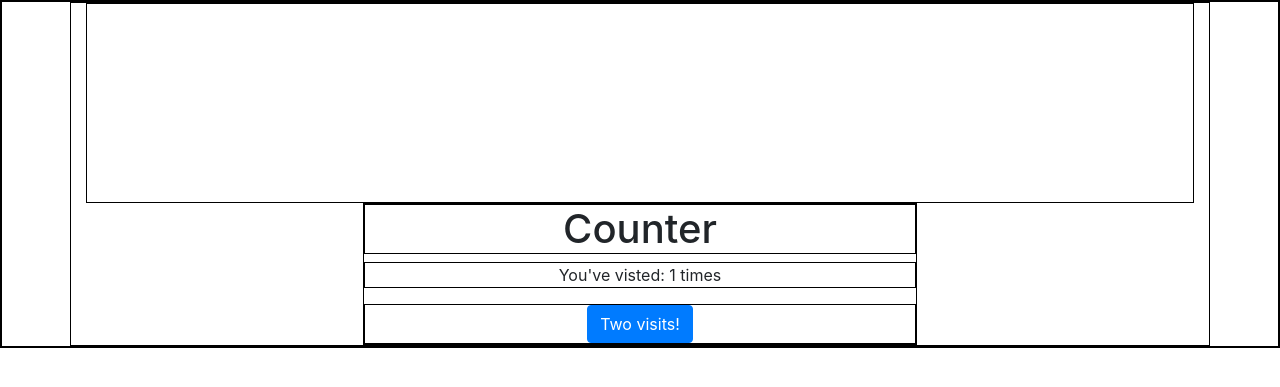
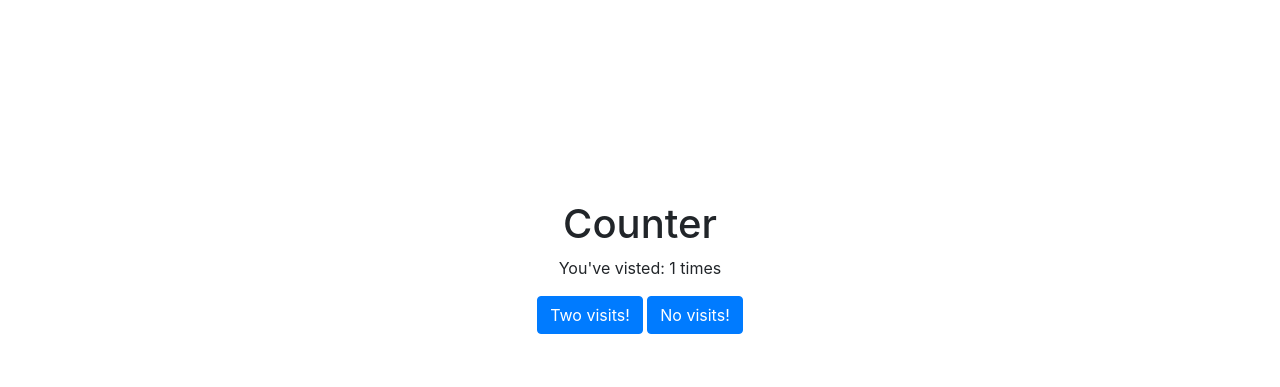
Before and after one commit to jveto/testing-hidden, a Flask app: template templates/index.html in a window 1280 px wide. Shown: the top 387 px of the page. Run offline with Flask 2, Linux system fonts and the light colour scheme; the template is opened without the code that fills it, so the values that code supplies are empty; the visitor is signed in with stand-in values (Sample User, id 1); some libraries are stand-ins or nearby versions.

Commit message:
updating files

```diff
--- a/server.py
+++ b/server.py
@@ -2,14 +2,24 @@ from flask import Flask, render_template, session, request, redirect
 app = Flask(__name__)
 app.secret_key="notouchy"
 
-@app.route('/')
+@app.route('/', methods = ['GET'])
 def index():
-    session['visits'] += 1
-    print("************************************ we got it")
-    print(session['visits'])
-    if request.form['action'] == "2":
-        print("gotit")
+    if not session['visits']:
+        session['visits'] = 1
     return render_template('index.html')
+
+@app.route('/twoVisits', methods = ['POST'])
+def twoVisits():
+    if request.form['visits2']:
+        session['visits'] += int(request.form['visits2'])
+    return redirect('/')
+
+@app.route('/zeroVisits', methods=['POST'])
+def zeroVisits():
+    if request.form['visits0']:
+        session['visits'] = int(request.form['visits0'])
+    return redirect('/')
+
 
 if __name__ == "__main__":
     app.run(debug = True)
--- a/templates/index.html
+++ b/templates/index.html
@@ -4,9 +4,7 @@
     <title>Counter</title>
     <link rel="stylesheet" href="https://maxcdn.bootstrapcdn.com/bootstrap/4.0.0/css/bootstrap.min.css" integrity="sha384-Gn5384xqQ1aoWXA+058RXPxPg6fy4IWvTNh0E263XmFcJlSAwiGgFAW/dAiS6JXm" crossorigin="anonymous">
     <style>
-        *{
-            border:1px solid black;
-        }
+
         .box{
             width:100%;
             height:200px;
@@ -28,9 +26,13 @@
         <div class="counter">
             <h1>Counter</h1>
             <p>You've visted: {{session['visits']}} times</p>
-            <form action="/" method="post">
-                <input type="hidden" name="action" value="2" />
-                <button type="button" class="btn btn-primary" value="Submit">Two visits!</button>
+            <form action="/twoVisits" method="POST" style="display:inline-block;">
+                <input type="hidden" name="visits2" value="2" />
+                <input type="submit" class="btn btn-primary" value="Two visits!">
+            </form>
+            <form action="/zeroVisits" method="POST" style="display:inline-block;">
+                <input type="hidden" name="visits0" value="0" />
+                <input type="submit" class="btn btn-primary" value="No visits!">
             </form>
         </div>
     </div>
```
